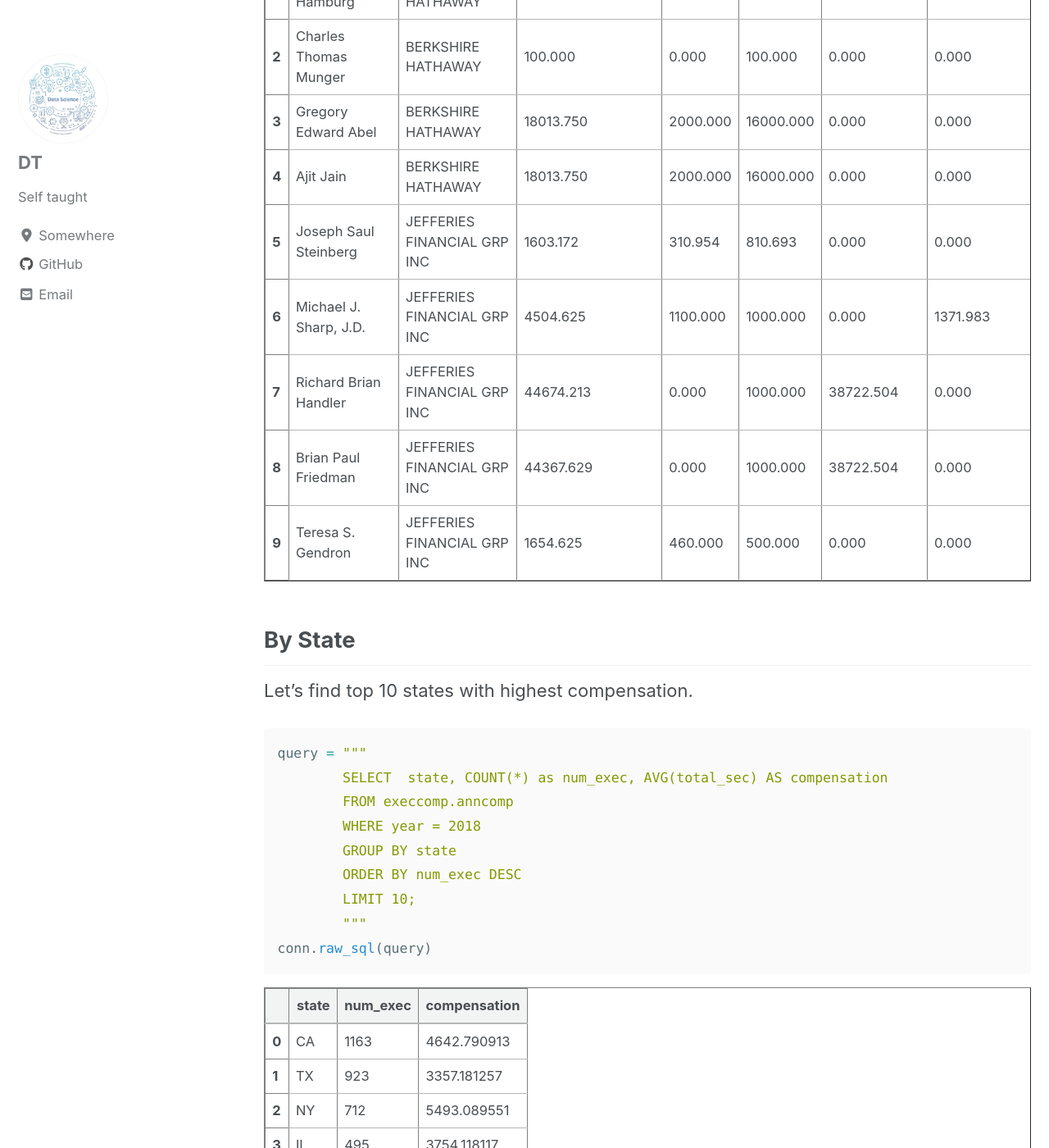
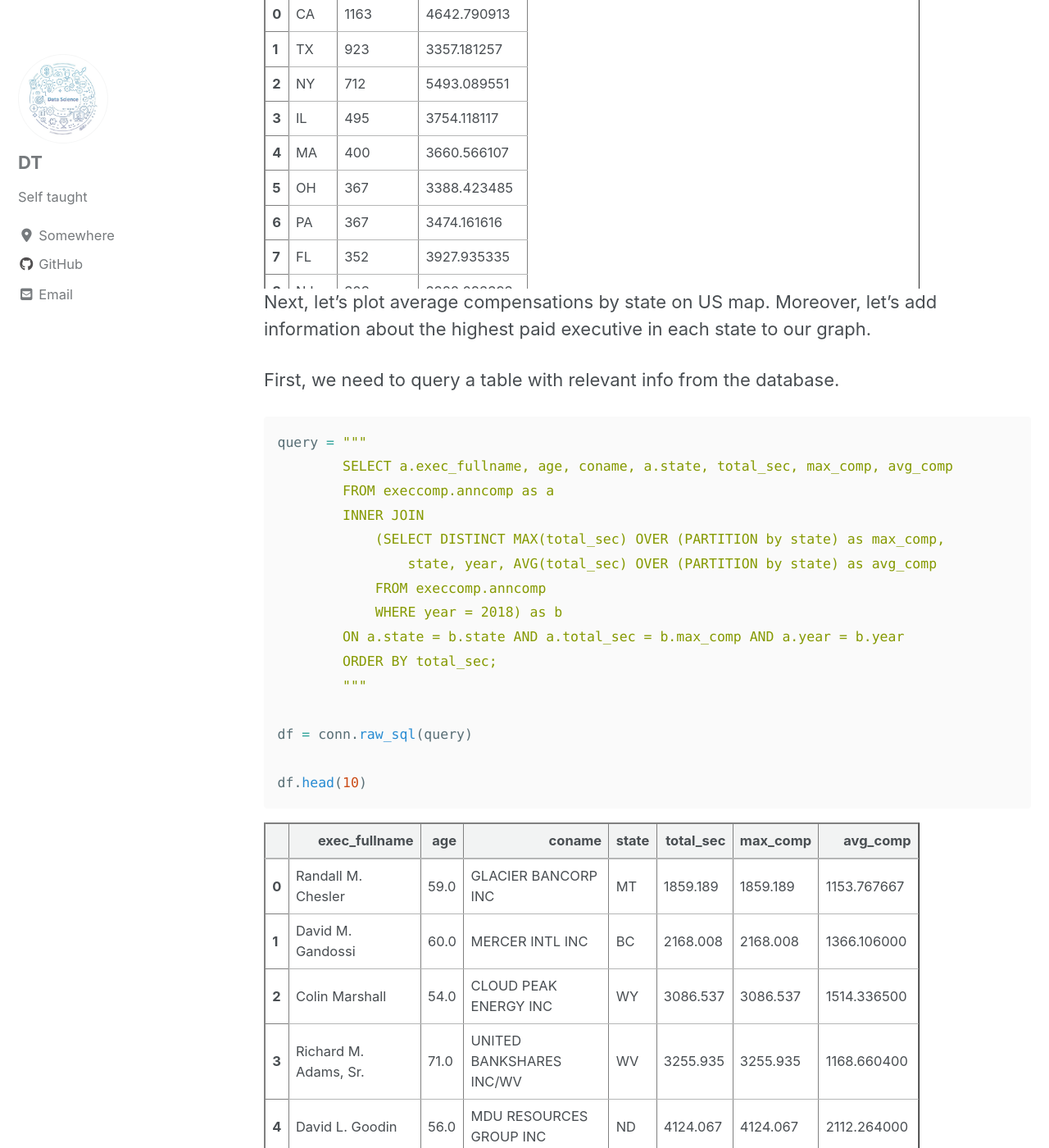
Before and after one commit to DanTran-DS/DanTran-DS.github.io, a Jekyll site: the page built from _posts/2019-11-23-CEO-Comp.md, in a window 1280 px wide and 1400 px high, scrolled down 20919 px. Shown: the whole window at 82% size. Built offline with Jekyll 4.4.1, drawn with Linux system fonts in a browser that asks for light colours; cached includes are drawn as plain includes; nearby versions of some CDN libraries; some of the changed text lies outside the part shown.

Commit message:
Update 2019-11-23-CEO-Comp.md

```diff
--- a/_posts/2019-11-23-CEO-Comp.md
+++ b/_posts/2019-11-23-CEO-Comp.md
@@ -108,7 +108,7 @@ conn.describe_table(library="execcomp", table="anncomp").head(10)
 
 
 
-<div>
+<div style="width:800px; height:400px; overflow:auto;">
 <style scoped>
     .dataframe tbody tr th:only-of-type {
         vertical-align: middle;
@@ -213,7 +213,7 @@ conn.raw_sql(query)
 
 
 
-<div>
+<div style="width:800px; height:400px; overflow:auto;">
 <style scoped>
     .dataframe tbody tr th:only-of-type {
         vertical-align: middle;
@@ -345,7 +345,7 @@ conn.raw_sql(query)
 
 
 
-<div>
+<div style="width:800px; height:400px; overflow:auto;">
 <style scoped>
     .dataframe tbody tr th:only-of-type {
         vertical-align: middle;
@@ -409,7 +409,7 @@ conn.raw_sql(query)
 
 
 
-<div>
+<div style="width:800px; height:400px; overflow:auto;">
 <style scoped>
     .dataframe tbody tr th:only-of-type {
         vertical-align: middle;
@@ -552,7 +552,7 @@ conn.raw_sql(query)
 
 
 
-<div>
+<div style="width:800px; height:400px; overflow:auto;">
 <style scoped>
     .dataframe tbody tr th:only-of-type {
         vertical-align: middle;
@@ -608,7 +608,7 @@ conn.raw_sql(query)
 
 
 
-<div>
+<div style="width:800px; height:400px; overflow:auto;">
 <style scoped>
     .dataframe tbody tr th:only-of-type {
         vertical-align: middle;
@@ -951,7 +951,7 @@ conn.raw_sql(query)
 
 
 
-<div>
+<div style="width:800px; height:400px; overflow:auto;">
 <style scoped>
     .dataframe tbody tr th:only-of-type {
         vertical-align: middle;
@@ -1020,7 +1020,7 @@ conn.raw_sql(query)
 
 
 
-<div>
+<div style="width:800px; height:400px; overflow:auto;">
 <style scoped>
     .dataframe tbody tr th:only-of-type {
         vertical-align: middle;
@@ -1308,7 +1308,7 @@ conn.raw_sql(query)
 
 
 
-<div>
+<div style="width:800px; height:400px; overflow:auto;">
 <style scoped>
     .dataframe tbody tr th:only-of-type {
         vertical-align: middle;
@@ -1421,7 +1421,7 @@ conn.raw_sql(query)
 
 
 
-<div>
+<div style="width:800px; height:400px; overflow:auto;">
 <style scoped>
     .dataframe tbody tr th:only-of-type {
         vertical-align: middle;
@@ -1516,7 +1516,7 @@ conn.raw_sql(query)
 
 
 
-<div>
+<div style="width:800px; height:400px; overflow:auto;">
 <style scoped>
     .dataframe tbody tr th:only-of-type {
         vertical-align: middle;
@@ -1622,7 +1622,7 @@ conn.raw_sql(query)
 
 
 
-<div>
+<div style="width:800px; height:400px; overflow:auto;">
 <style scoped>
     .dataframe tbody tr th:only-of-type {
         vertical-align: middle;
@@ -1798,7 +1798,7 @@ conn.raw_sql(query)
 
 
 
-<div>
+<div style="width:800px; height:400px; overflow:auto;">
 <style scoped>
     .dataframe tbody tr th:only-of-type {
         vertical-align: middle;
@@ -1914,7 +1914,7 @@ df.head(10)
 
 
 
-<div style="width:320px; height:80px; overflow:auto;">
+<div style="width:800px; height:400px; overflow:auto;">
 <style scoped>
     .dataframe tbody tr th:only-of-type {
         vertical-align: middle;
```
